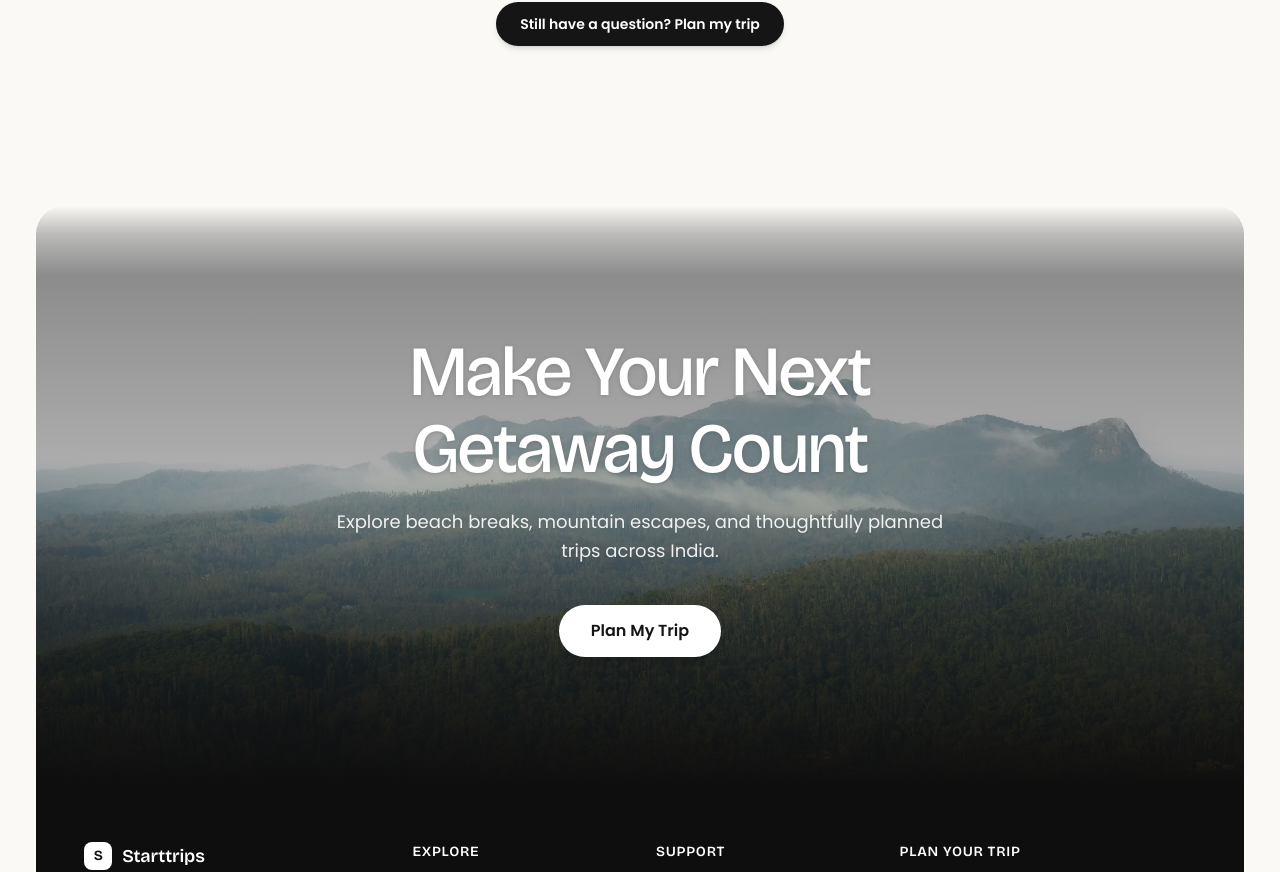
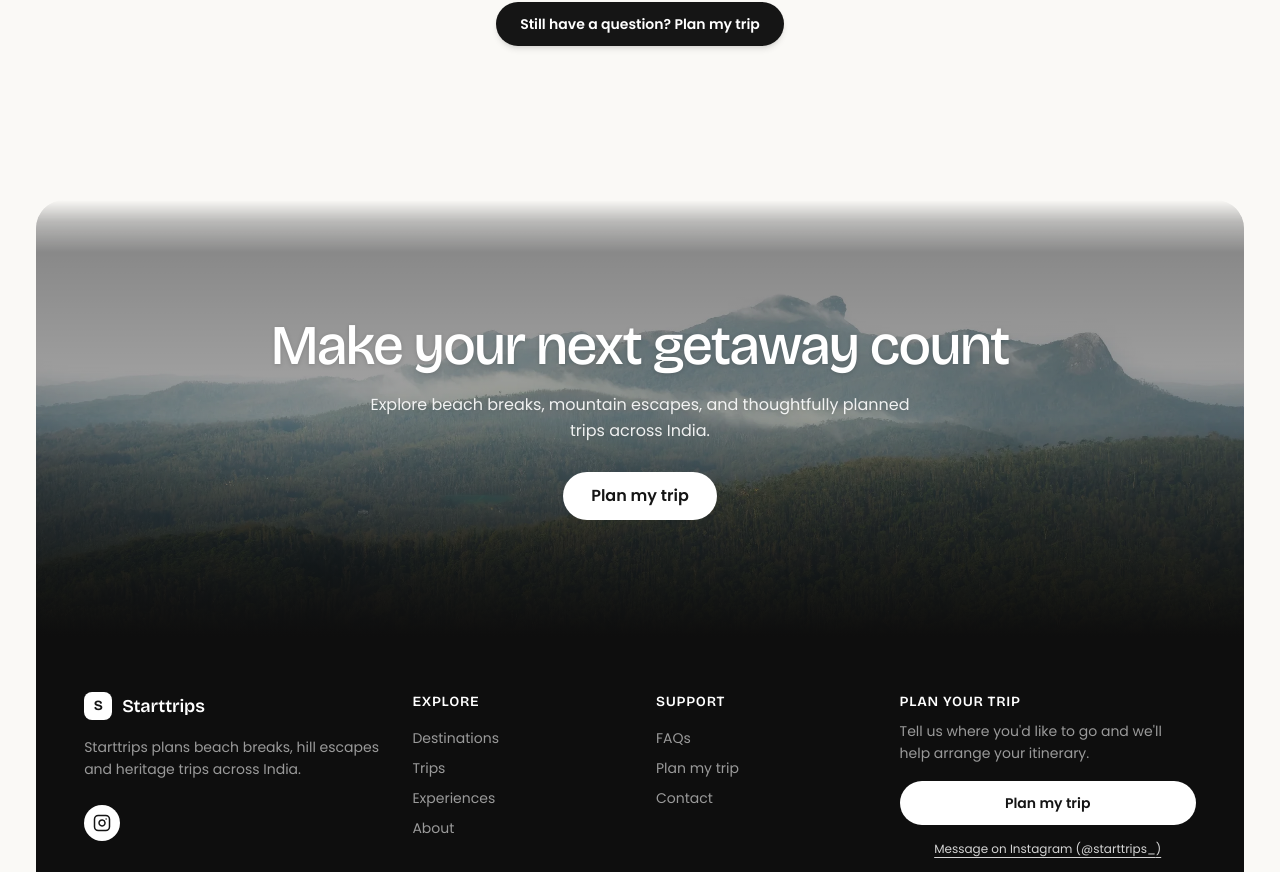
Before and after one commit to hriksinha1/Trip, a React (Vite) app: page / in a window 1280 px wide. Shown: the part 5211-6083 px from the top of the page. Built offline with nearby package versions, Linux system fonts and the light colour scheme.

Commit message:
Polish Starttrips src/components/sections/PromotionalCTA.tsx

```diff
--- a/src/components/sections/PromotionalCTA.tsx
+++ b/src/components/sections/PromotionalCTA.tsx
@@ -8,51 +8,20 @@ interface PromotionalCTAProps {
 
 export const PromotionalCTA: React.FC<PromotionalCTAProps> = ({ onPlanTripClick }) => {
   return (
-    <section
-      id="plan"
-      aria-labelledby="promo-heading"
-      className="w-full pt-12 sm:pt-16 scroll-mt-20"
-    >
-      {/* Container strictly matching shell width, rounded top only, joining directly to footer */}
-      <div
-        data-shell
-        className="shell relative rounded-t-[24px] sm:rounded-t-[28px] overflow-hidden min-h-[460px] sm:min-h-[520px] lg:min-h-[580px] flex flex-col justify-center items-center text-center px-4 sm:px-8 py-16 sm:py-24 mask-feather-top bg-[#0E0E0E]"
-      >
-        {/* Background Indian hill/mountain sunset photo */}
-        <SmartImage
-          imageId="promo_mountain"
-          fill
-          className="object-cover"
-        />
-
-        {/* Gradient overlay fading seamlessly into #0E0E0E at the bottom */}
-        <div
-          className="absolute inset-0 bg-gradient-to-b from-black/50 via-black/30 to-[#0E0E0E] pointer-events-none"
-          aria-hidden="true"
-        />
-
-        {/* Content Box */}
+    <section id="plan" aria-labelledby="promo-heading" className="section w-full scroll-mt-20">
+      <div data-shell className="shell relative isolate overflow-hidden rounded-t-[var(--radius-block-lg)] min-h-[clamp(340px,34vw,480px)] flex flex-col justify-center items-center text-center px-5 sm:px-8 py-[var(--block-pad)] mask-feather-top bg-[#0E0E0E]">
+        <SmartImage imageId="promo_mountain" fill className="object-cover" />
+        <div className="absolute inset-0 bg-gradient-to-b from-black/50 via-black/35 to-[#0E0E0E] pointer-events-none" aria-hidden="true" />
         <div className="relative z-10 max-w-3xl mx-auto flex flex-col items-center">
-          <h2
-            id="promo-heading"
-            className="font-display text-white font-medium tracking-tight text-[clamp(2.25rem,5.5vw,4.5rem)] leading-[1.04] sm:leading-[1.08] drop-shadow-sm"
-            style={{ textWrap: "balance" }}
-          >
-            Make Your Next Getaway Count
+          <h2 id="promo-heading" className="font-display text-white font-medium tracking-tight text-[clamp(2rem,1.2rem+3vw,3.5rem)] leading-[1.06] drop-shadow-sm" style={{ textWrap: "balance" }}>
+            Make your next getaway count
           </h2>
-
-          <p className="mt-4 sm:mt-5 text-sm sm:text-base md:text-lg text-white/90 max-w-[56ch] font-sans leading-relaxed drop-shadow-xs">
+          <p className="mt-4 text-[15px] sm:text-base text-white/90 max-w-[56ch] font-sans leading-relaxed drop-shadow-xs">
             Explore beach breaks, mountain escapes, and thoughtfully planned trips across India.
           </p>
-
-          <div className="mt-8 sm:mt-10">
-            <Button
-              variant="onPhoto"
-              size="lg"
-              onClick={onPlanTripClick}
-              className="font-semibold text-sm sm:text-base px-8 py-3.5 shadow-xl hover:bg-neutral-100"
-            >
-              Plan My Trip
+          <div className="mt-6 sm:mt-7">
+            <Button variant="onPhoto" size="lg" onClick={onPlanTripClick} className="font-semibold">
+              Plan my trip
             </Button>
           </div>
         </div>
```
